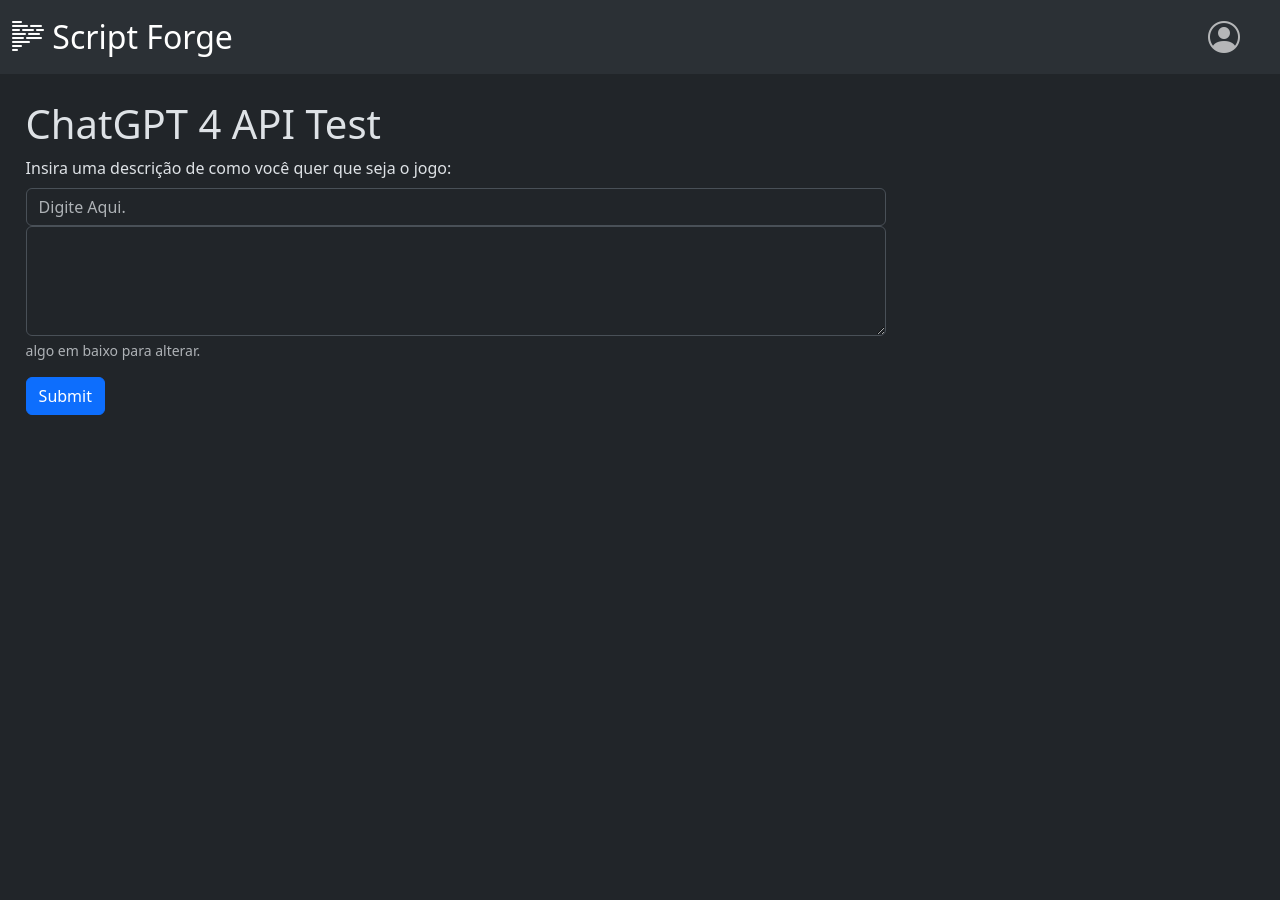
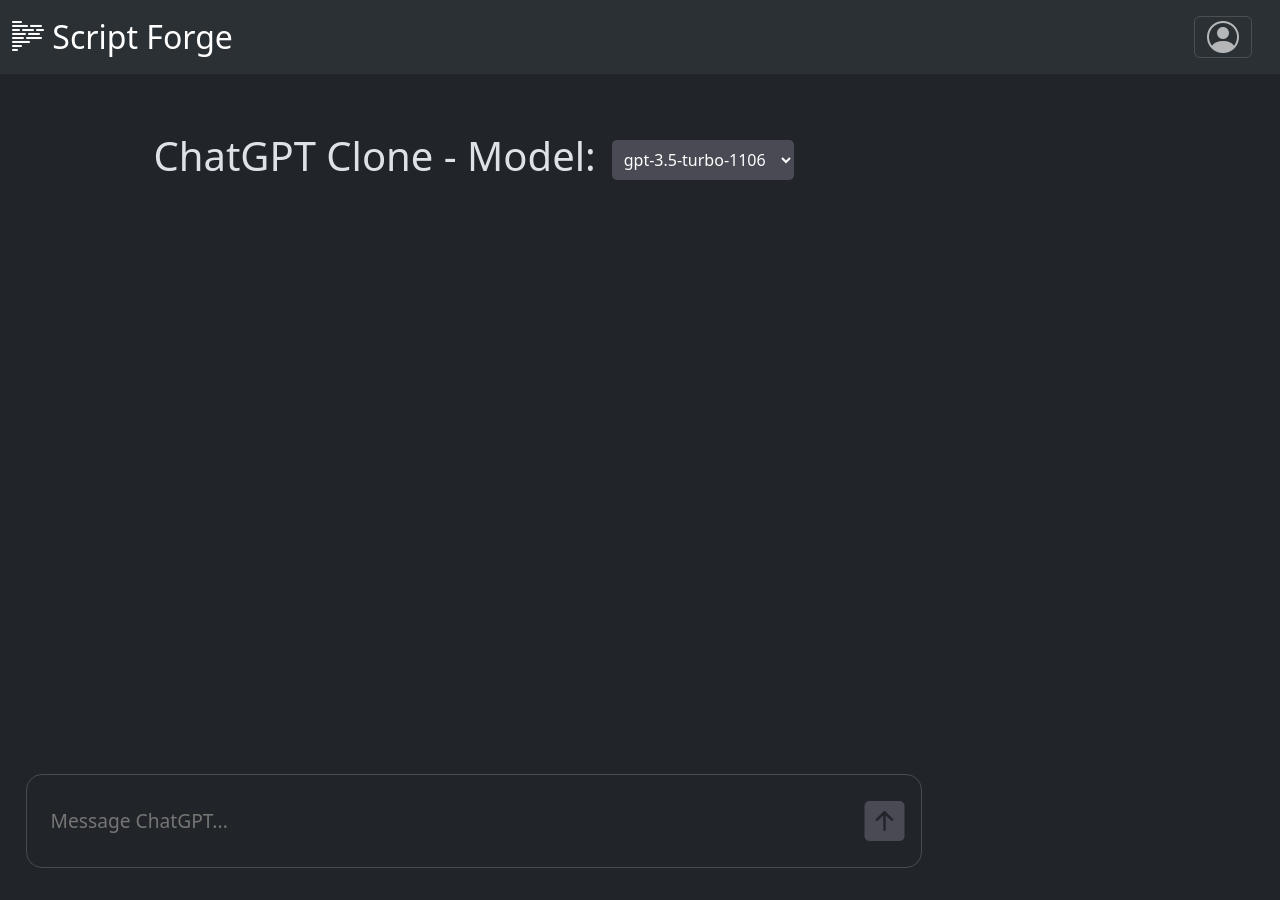
Before and after one commit to 0LuaSky/Script_Forge, a Java web app: page / in a window 1280 px wide. Before the commit the page ends 415 px from the top, so only its background shows below. Run offline with Tomcat 11, a stand-in JSP engine, Linux system fonts and the light colour scheme.

Commit message:
updated gpt related files
updated gpt related files alloying it to work properly, still need to update it to make it look like what is desired to look like

```diff
--- a/Script_Forge/web/WEB-INF/jspf/navbar.jspf
+++ b/Script_Forge/web/WEB-INF/jspf/navbar.jspf
@@ -31,7 +31,7 @@
         </span>
 
 
-        <button class="navbar-toggler" type="button" data-bs-toggle="offcanvas" data-bs-target="#offcanvasNavbar" aria-controls="offcanvasNavbar" aria-label="Toggle navigation" style="border-width: 0px ">
+        <button id="navbaricon" class="navbar-toggler" type="button" data-bs-toggle="offcanvas" data-bs-target="#offcanvasNavbar" aria-controls="offcanvasNavbar" aria-label="Toggle navigation">
             <i class="bi bi-person-circle" style=" font-size: 32px"></i>
         </button>
 
--- a/Script_Forge/web/index.jsp
+++ b/Script_Forge/web/index.jsp
@@ -10,24 +10,48 @@
     <head>
         <meta http-equiv="Content-Type" content="text/html; charset=UTF-8">
         <title>Script Forge</title>
+        <link rel="stylesheet" href="style.css" />
     </head>
     <body>
         <%@include file="WEB-INF/jspf/navbar.jspf" %>
         <%@include file="WEB-INF/jspf/head-libs.jspf" %>
         <%@include file="WEB-INF/jspf/body-libs.jspf" %>
 
-        <div style="margin-top: 100px; margin-left: 2%; margin-right: 2%;">
-            <h1>ChatGPT 4 API Test</h1>
+        <main style="margin-top: 100px; margin-left: 2%; margin-right: 2%;">
+            <header>
+                <h1>ChatGPT Clone - Model:</h1>
+                <select id="models">
+                    <option value="gpt-4-1106-preview">gpt-4-1106-preview</option>
+                     <option value="gpt-4">gpt-4</option>
+                    <option value="gpt-3.5-turbo-1106" selected>gpt-3.5-turbo-1106</option>
+                    <option value="gpt-3.5-turbo">gpt-3.5-turbo</option>
+                     <!-- <option value="gpt-3.5-turbo-instruct">gpt-3.5-turbo-instruct</option>
+                    <option value="text-davinci-003">text-davinci-003</option> -->
+                </select>
+             </header>
+
+            <section id="messages"></section>
+            <form>
+                <input type="text" name="message" id="message" placeholder="Message ChatGPT..."/>
+
+                <button type="button" id="send-message" class="color-gray" disabled>
+                    <i class="bi bi-arrow-up-square-fill"></i>
+                </button>
+            </form>
+        </main>
+        <script src="script.js"></script>
+    </body>
+</html>
+<!--
+<h1>ChatGPT 4 API Test</h1>
             <form>
                 <div class="mb-3">
                     <label for="mytext" class="form-label">Insira uma descrição de como você quer que seja o jogo:</label>
                         <input class="form-control" type="text" placeholder="Digite Aqui." aria-label="default input example" rows="20" style="width: 70%;">
-                        <textarea class="form-control"id="exampleFormControlTextarea1" rows="4" style="width: 70%;"></textarea>
+                        <textarea class="form-control"id="exampleFormControlTextarea1" rows="4" style="width: 70%;" readonly></textarea>
                     <div id="emailHelp" class="form-text">algo em baixo para alterar.</div>
                 </div>
                 <button type="submit" class="btn btn-primary mb-3">Submit</button>
             </form>
             <script src="script.js"></script>
-        </div>
-    </body>
-</html>
+!-->
--- a/Script_Forge/web/script.js
+++ b/Script_Forge/web/script.js
@@ -1,42 +1,112 @@
-const form = document.getElementById('chat-form');
-const mytextInput = document.getElementById('mytext');
-const responseTextarea = document.getElementById('response');
+const sectionMessages = document.querySelector("#messages");
+const inputMessage = document.querySelector("#message");
+const buttonMessage = document.querySelector("#send-message");
+const formMessage = document.querySelector("form");
+const model = "gpt-3.5-turbo-1106"
 
-const API_KEY = "";
 
-form.addEventListener('submit', async (e) => {
-    e.preventDefault();
-    const mytext = mytextInput.value.trim();
+const BASE_URL = "https://api.openai.com/v1/chat/completions";
+const API_KEY = "..."
 
-    if (mytext) {
-        try {
-            const response = await fetch('https://api.openai.com/v1/chat/completions', {
-                method: 'POST',
-                headers: {
-                    'Content-Type': 'application/json',
-                    'Authorization': `Bearer ${API_KEY}`,
-                },
-                body: JSON.stringify({
-                    model: 'gpt-3.5 turbo',
-                    messages: [{ role: 'user', content: mytext }],
-                    temperature: 0.7,
-                    top_p: 0.7,
-                    n: 1,
-                    stream: false,
-                    presence_penalty: 0,
-                    frequency_penalty: 0,
-                }),
-            });
 
-            if (response.ok) {
-                const data = await response.json();
-                responseTextarea.value = data.choices[0].message.content;
-            } else {
-                responseTextarea.value = 'Error: Unable to process your request.';
-            }
-        } catch (error) {
-            console.error(error);
-            responseTextarea.value = 'Error: Unable to process your request.';
-        }
+formMessage.addEventListener("submit", (e) => e.preventDefault());
+buttonMessage.addEventListener("click", insertMessageInHTML);
+
+inputMessage.addEventListener("keyup", (event) => {
+    const hasValue = inputMessage.value !== "";
+
+    buttonMessage.classList.toggle("color-white", hasValue);// talvez possa ser removido
+    buttonMessage.classList.toggle("color-gray", !hasValue);// talvez possa ser removido
+    buttonMessage.disabled = !hasValue;
+
+    if (hasValue && event.key === "Enter") {
+        event.preventDefault();
+        insertMessageInHTML();
     }
 });
+
+async function insertMessageInHTML() {
+    const userInputMessage = inputMessage.value;
+
+     // deve ser alterado
+    sectionMessages.innerHTML =  `
+    <div class="image-name">
+        <i class="bi bi-person-circle"></i>
+        <h4>You</h4>
+        </div>
+    <p class="message-p"> ${userInputMessage} </p>
+    `;
+
+    formMessage.reset();
+    resetButtonState();
+
+    const responseGPT = await postMessageGPT(userInputMessage);
+    sectionMessages.innerHTML += `
+    <div class="image-name">
+      <img src="./icon.webp">
+      <h4>ChatGPT</h4>
+    </div>
+    <p class="message-p"> ${responseGPT} </p>
+  `;
+}
+
+function resetButtonState() {
+  buttonMessage.classList.remove("color-white"); // talvez possa ser alterado
+  buttonMessage.classList.add("color-gray");     // talvez possa ser alterado
+  buttonMessage.disabled = true;
+}
+
+async function postMessageGPT(message) {
+    const body = {
+        messages: [
+            {
+                content: message,
+                role: "system",
+            },
+        ],
+        model: model, // pode ser alterado
+        temperature: 0.2,
+        max_tokens: 2000,
+        top_p: 1,
+        frequency_penalty: 0.5,
+        presence_penalty: 0,
+    };
+
+    showLoadingIndicator();
+
+    try{
+        const response = await fetch(BASE_URL, {
+            method: "POST",
+            headers: {
+                "Content-Type": "application/json",
+                Authorization: `Bearer ${API_KEY}`,
+            },
+            body: JSON.stringify(body),
+        })
+
+        const returnResponseJson = await response.json();
+
+        console.log(returnResponseJson);
+        return returnResponseJson.choices[0].message.content;
+
+    }catch (error){
+        console.error("Erro na requisição:", error.message);
+        return error.message;
+    } finally {
+        hideLoadingIndicator();
+    }
+
+
+}
+
+function showLoadingIndicator() {
+  const loadingElement = document.createElement("div");
+  loadingElement.className = "lds-ellipsis";
+  loadingElement.innerHTML = "<div></div><div></div><div></div><div></div>";
+  sectionMessages.appendChild(loadingElement);
+}
+
+function hideLoadingIndicator() {
+  const loadingElement = sectionMessages.querySelector(".lds-ellipsis");
+  if (loadingElement) loadingElement.remove();
+}
--- /dev/null
+++ b/Script_Forge/web/style.css
@@ -0,0 +1,189 @@
+* {
+  margin: 0;
+  padding: 0;
+  box-sizing: border-box;
+}
+
+body {
+  font-family: "Roboto", sans-serif;
+  background-color: #343541;
+}
+
+main {
+  width: 70%;
+  margin: 0 auto;
+  height: 100vh;
+  display: flex;
+  flex-direction: column;
+  justify-content: space-between;
+  align-items: center;
+  padding: 2rem 0;
+  gap: 1rem;
+}
+
+header {
+  width: 100%;
+  display: flex;
+  justify-content: center;
+  align-items: center;
+  gap: 1rem;
+}
+
+select {
+  padding: .5rem;
+  font-size: 16px;
+  border: none;
+  border-radius: .3rem;
+  cursor: pointer;
+  background-color: #494a54;
+  color: #fff;
+}
+
+select:focus {
+  outline: none;
+}
+
+h1 {
+  color: #fff;
+  font-size: 1.5rem;
+}
+
+section {
+  width: 100%;
+  height: 100%;
+  display: flex;
+  flex-direction: column;
+  justify-content: flex-start;
+  align-items: flex-start;
+  gap: .3rem;
+  color: #fff;
+  overflow: auto;
+}
+
+section span {
+  font-size: 1.1rem;
+}
+
+form {
+  display: flex;
+  justify-content: space-between;
+  border: 1px solid #494a54;
+  border-radius: 1rem;
+  padding: 1rem;
+  width: 100%;
+}
+
+form input {
+  background-color: transparent;
+  border: none;
+  color: #fff;
+  font-size: 1.2rem;
+  margin-right: 1rem;
+  padding: 0.5rem;
+  width: 100%;
+}
+
+form input:focus {
+  outline: none;
+}
+
+form button {
+  background-color: transparent;
+  border: none;
+}
+
+form button i {
+  font-size: 2.5rem;
+}
+
+form button i:hover {
+  cursor: pointer;
+}
+
+.color-white {
+  color: #fff;
+}
+
+.color-gray {
+  color: #494a54;
+}
+
+.image-name{
+  display: flex;
+  justify-content: flex-start;
+  align-items: center;
+  gap: .5rem;
+  width: 100%;
+}
+
+.image-name img{
+  width: 1.5rem;
+  height: 1.5rem;
+  border-radius: 1rem;
+}
+
+.image-name i{
+  font-size: 1.5rem;
+}
+
+.message-p{
+  padding-left: 2rem;
+  padding-bottom: 1.5rem;
+}
+
+.lds-ellipsis {
+  display: inline-block;
+  position: relative;
+  width: 80px;
+  height: 80px;
+}
+.lds-ellipsis div {
+  position: absolute;
+  top: 33px;
+  width: 13px;
+  height: 13px;
+  border-radius: 50%;
+  background: #fff;
+  animation-timing-function: cubic-bezier(0, 1, 1, 0);
+}
+.lds-ellipsis div:nth-child(1) {
+  left: 8px;
+  animation: lds-ellipsis1 0.6s infinite;
+}
+.lds-ellipsis div:nth-child(2) {
+  left: 8px;
+  animation: lds-ellipsis2 0.6s infinite;
+}
+.lds-ellipsis div:nth-child(3) {
+  left: 32px;
+  animation: lds-ellipsis2 0.6s infinite;
+}
+.lds-ellipsis div:nth-child(4) {
+  left: 56px;
+  animation: lds-ellipsis3 0.6s infinite;
+}
+
+@keyframes lds-ellipsis1 {
+  0% {
+    transform: scale(0);
+  }
+  100% {
+    transform: scale(1);
+  }
+}
+@keyframes lds-ellipsis3 {
+  0% {
+    transform: scale(1);
+  }
+  100% {
+    transform: scale(0);
+  }
+}
+@keyframes lds-ellipsis2 {
+  0% {
+    transform: translate(0, 0);
+  }
+  100% {
+    transform: translate(24px, 0);
+  }
+}
```
Also changed, not shown: Script_Forge/build/web/style.css (added, +189 -0 lines), Script_Forge/nbproject/private/private.properties (+6 -6 lines), 3 other files.
